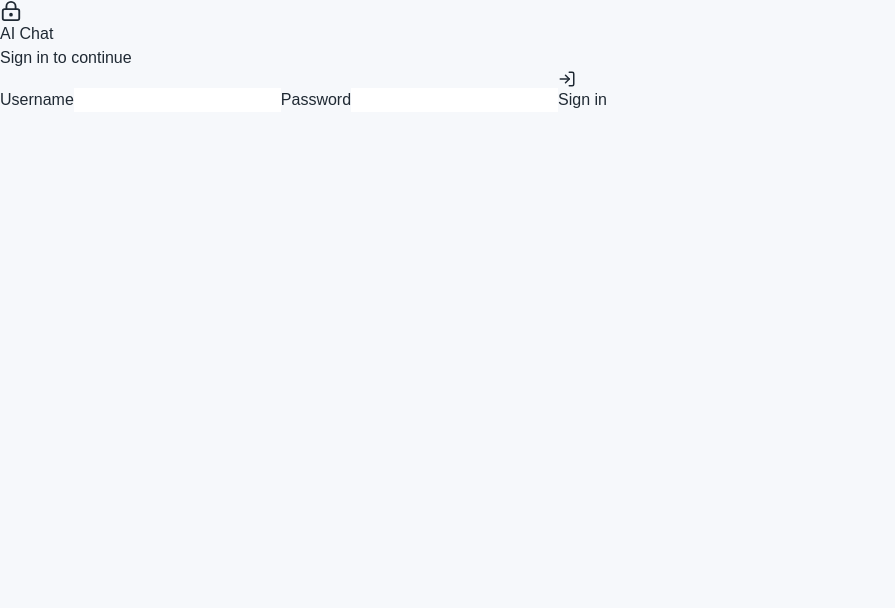
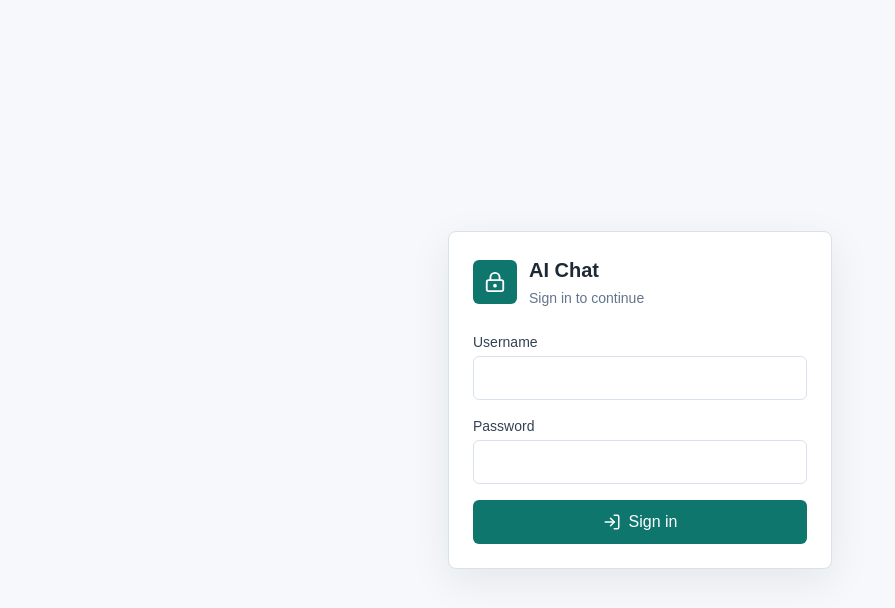
Before and after one commit to SatanDS/AI-agnet, a Next.js app: page /login in a window 1280 px wide. Shown: the top 608 px of the page, without its empty margins (0-895 px from the left). Built offline with nearby package versions, Linux system fonts and the light colour scheme; no server answers.

Commit message:
Backup AI chat web app: tailwind.config.ts

```diff
--- /dev/null
+++ b/tailwind.config.ts
@@ -0,0 +1,25 @@
+import type { Config } from "tailwindcss";
+
+const config: Config = {
+  content: [
+    "./app/**/*.{js,ts,jsx,tsx,mdx}",
+    "./components/**/*.{js,ts,jsx,tsx,mdx}",
+  ],
+  theme: {
+    extend: {
+      colors: {
+        ink: "#1f2933",
+        mist: "#f6f8fb",
+        line: "#d9e2ec",
+        brand: "#0f766e",
+        coral: "#c2410c",
+      },
+      boxShadow: {
+        soft: "0 12px 40px rgba(31, 41, 51, 0.08)",
+      },
+    },
+  },
+  plugins: [],
+};
+
+export default config;
```
